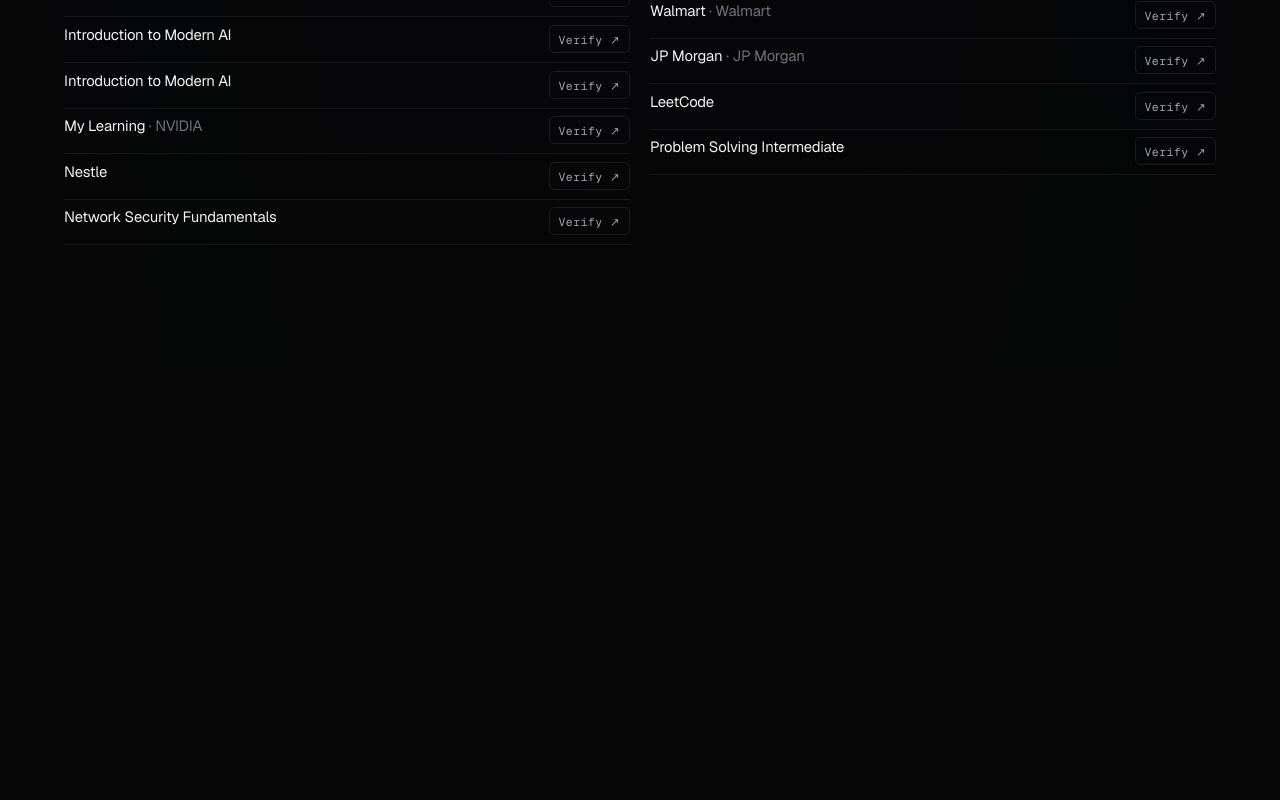
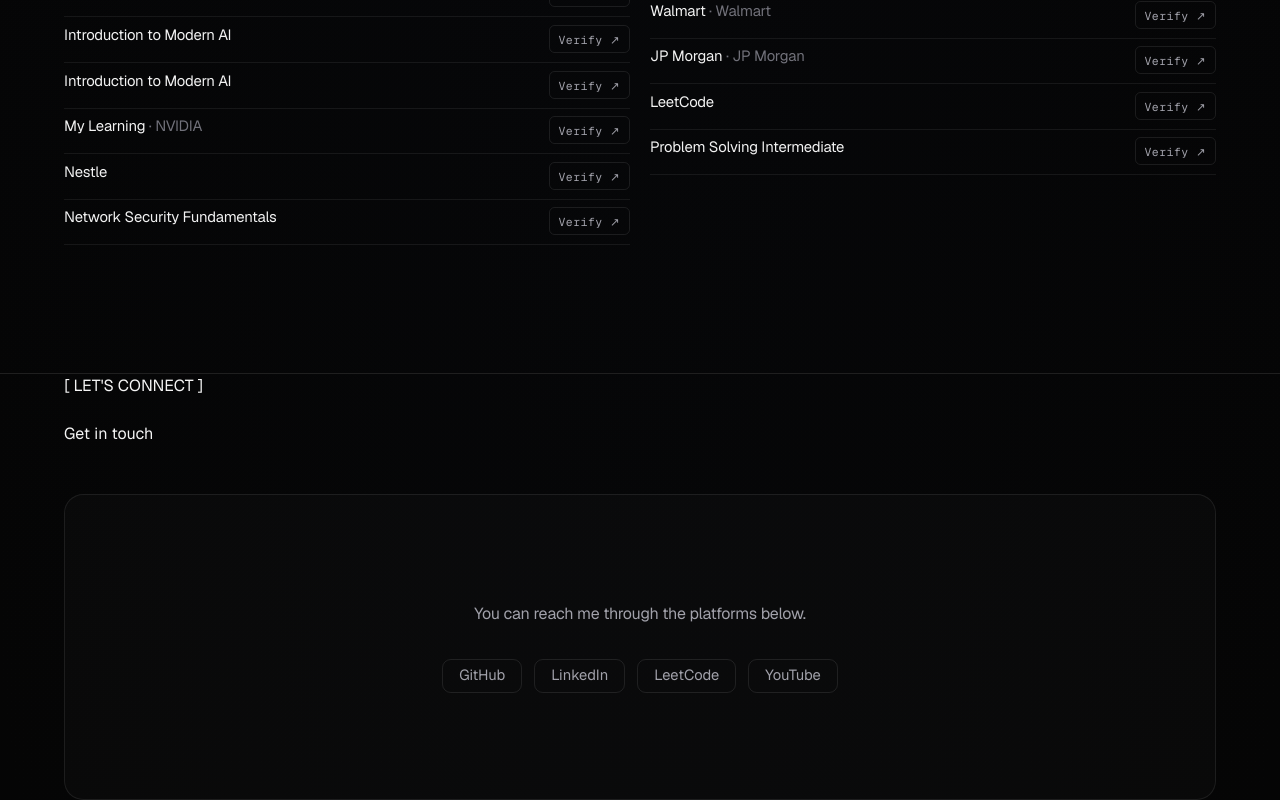
Before and after one commit to Saadmadni84/MyWebsite, a Next.js app: page / in a window 1280 px wide. Shown: the part 7717-8517 px from the top of the page. Before the commit the page ends 8090 px from the top, so only its background shows below. Built offline with nearby package versions, Linux system fonts and the light colour scheme.

Commit message:
Add YouTube to contact links

```diff
--- a/src/app/globals.css
+++ b/src/app/globals.css
@@ -626,6 +626,7 @@
 
 .projects-intro,
 .credentials-intro,
+.contact-copy,
 .skills-intro {
   font-size: 1rem;
   line-height: 1.58;
@@ -836,6 +837,53 @@
   color: var(--foreground);
 }
 
+.contact-panel {
+  border: 1px solid rgba(255, 255, 255, 0.08);
+  border-radius: 1.2rem;
+  background: rgba(255, 255, 255, 0.018);
+}
+
+.contact-panel-inner {
+  display: flex;
+  min-height: 19rem;
+  flex-direction: column;
+  align-items: center;
+  justify-content: center;
+  gap: 2rem;
+  padding: clamp(2rem, 5vw, 3.5rem);
+  text-align: center;
+}
+
+.contact-copy {
+  max-width: 28rem;
+}
+
+.contact-links {
+  display: flex;
+  flex-wrap: wrap;
+  align-items: center;
+  justify-content: center;
+  gap: 0.75rem;
+}
+
+.contact-link {
+  display: inline-flex;
+  min-height: 2.125rem;
+  align-items: center;
+  justify-content: center;
+  border: 1px solid rgba(255, 255, 255, 0.09);
+  border-radius: 0.55rem;
+  padding-inline: 1rem;
+  font-size: 0.92rem;
+  line-height: 1;
+  color: var(--foreground-secondary);
+}
+
+.contact-link:hover {
+  border-color: rgba(255, 255, 255, 0.15);
+  color: var(--foreground);
+}
+
 .skills-group-header {
   display: flex;
   align-items: center;
@@ -952,6 +1000,10 @@
   .skills-grid-3 {
     grid-template-columns: repeat(2, minmax(0, 1fr));
   }
+
+  .contact-panel-inner {
+    min-height: 16rem;
+  }
 }
 
 @media (max-width: 47.99rem) {
@@ -1006,7 +1058,8 @@
   .project-secondary-link,
   .project-link-kind,
   .credentials-name-line,
-  .credentials-verify {
+  .credentials-verify,
+  .contact-link {
     font-size: 0.84rem;
   }
 
@@ -1029,6 +1082,21 @@
   .credentials-row {
     gap: 0.75rem;
     padding-block: 0.6rem;
+  }
+
+  .contact-panel-inner {
+    min-height: 14rem;
+    gap: 1.5rem;
+    padding: 1.5rem;
+  }
+
+  .contact-links {
+    gap: 0.625rem;
+  }
+
+  .contact-link {
+    min-height: 2rem;
+    padding-inline: 0.9rem;
   }
 
   .skills-card {
--- a/src/app/page.tsx
+++ b/src/app/page.tsx
@@ -1,5 +1,6 @@
 import { SiteNavigation } from "@/components/navigation/site-navigation";
 import { AboutSection } from "@/components/sections/about-section";
+import { ContactSection } from "@/components/sections/contact-section";
 import { CredentialsSection } from "@/components/sections/credentials-section";
 import { ExperienceSection } from "@/components/sections/experience-section";
 import { HeroSection } from "@/components/sections/hero-section";
@@ -17,6 +18,7 @@
         <ProjectsSection />
         <SkillsSection />
         <CredentialsSection />
+        <ContactSection />
       </main>
     </>
   );
--- /dev/null
+++ b/src/components/sections/contact-section.tsx
@@ -0,0 +1,52 @@
+import { Container } from "@/components/layout/container";
+import { Reveal } from "@/components/motion/reveal";
+import { contactLinks } from "@/data/contact-links";
+
+export function ContactSection() {
+  return (
+    <section
+      id="contact"
+      data-nav-section
+      aria-labelledby="contact-title"
+      className="contact-section border-t border-white/[0.07]"
+    >
+      <Container width="wide">
+        <div className="contact-shell mx-auto max-w-[72rem]">
+          <Reveal as="p" className="contact-kicker">
+            [ LET&apos;S CONNECT ]
+          </Reveal>
+
+          <Reveal delayMs={80} className="mt-6">
+            <h2 id="contact-title" className="contact-heading">
+              Get in touch
+            </h2>
+          </Reveal>
+
+          <Reveal delayMs={160} className="mt-10 sm:mt-12">
+            <div className="contact-panel">
+              <div className="contact-panel-inner">
+                <p className="contact-copy">
+                  You can reach me through the platforms below.
+                </p>
+
+                <div className="contact-links" aria-label="Social links">
+                  {contactLinks.map((link) => (
+                    <a
+                      key={link.label}
+                      href={link.href}
+                      target="_blank"
+                      rel="noreferrer"
+                      className="contact-link"
+                    >
+                      {link.label}
+                    </a>
+                  ))}
+                </div>
+              </div>
+            </div>
+          </Reveal>
+        </div>
+      </Container>
+    </section>
+  );
+}
--- a/src/components/sections/hero-section.tsx
+++ b/src/components/sections/hero-section.tsx
@@ -15,7 +15,7 @@
   },
 ] as const;
 
-const futureAnchorIds = ["blog", "contact"] as const;
+const futureAnchorIds = ["blog"] as const;
 
 export function HeroSection() {
   return (
--- /dev/null
+++ b/src/data/contact-links.ts
@@ -0,0 +1,23 @@
+export type ContactLink = {
+  label: string;
+  href: string;
+};
+
+export const contactLinks: readonly ContactLink[] = [
+  {
+    label: "GitHub",
+    href: "https://github.com/Saadmadni84",
+  },
+  {
+    label: "LinkedIn",
+    href: "https://www.linkedin.com/in/saadmadni/",
+  },
+  {
+    label: "LeetCode",
+    href: "https://leetcode.com/u/saadmadni/",
+  },
+  {
+    label: "YouTube",
+    href: "https://www.youtube.com/@saadmadni3603",
+  },
+] as const;
```
